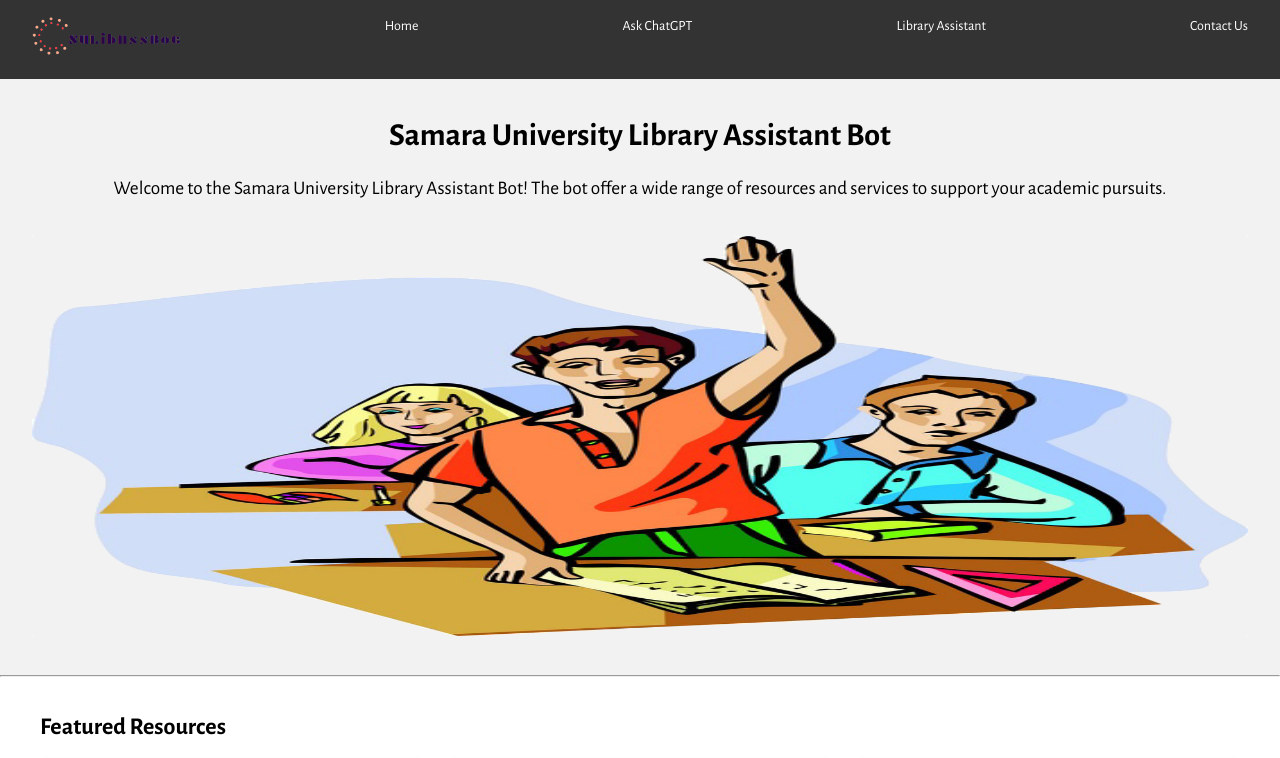
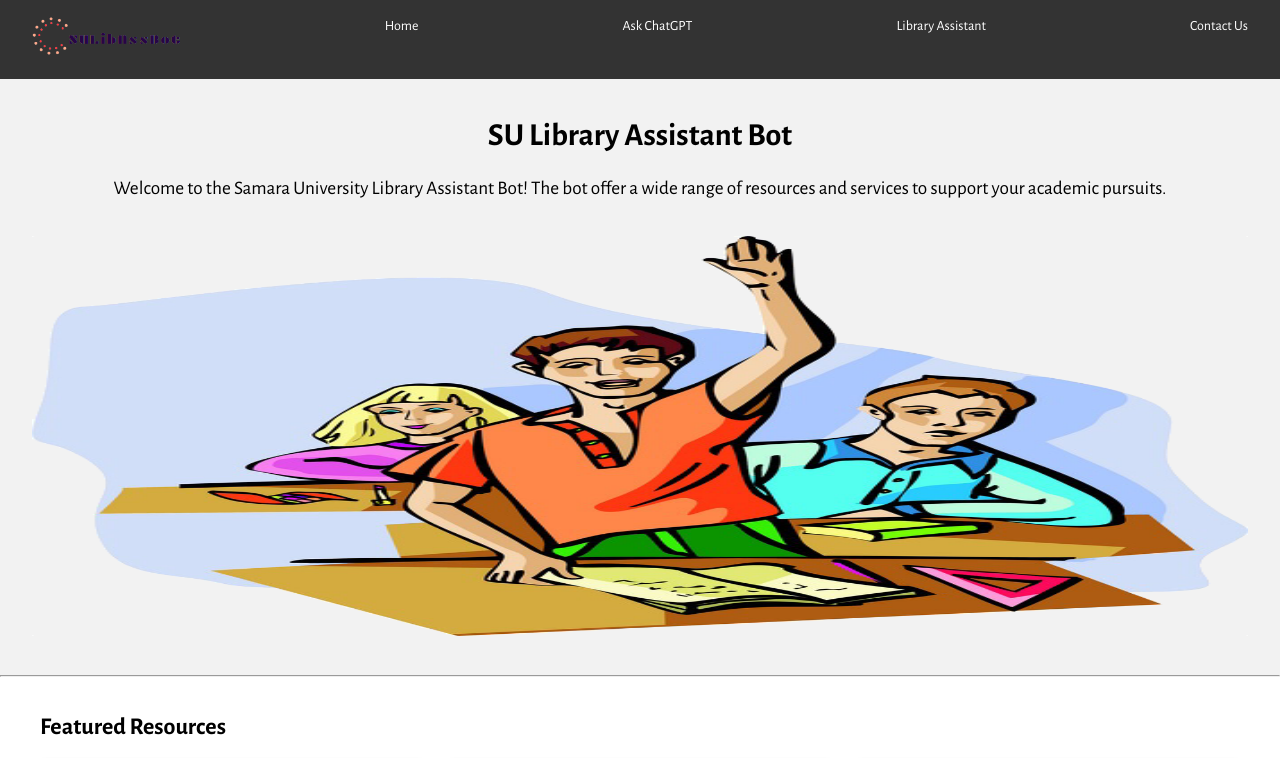
Before and after one commit to sulibassbot/sulibassbot, a website built with Vite: page client/index.html in a window 1280 px wide. Shown: the top 758 px of the page. Built offline with nearby package versions, Linux system fonts and the light colour scheme.

Commit message:
su updated

```diff
--- a/client/index.html
+++ b/client/index.html
@@ -18,7 +18,7 @@
       </ul>
     </nav>
     <header>
-      <h1>Samara University Library Assistant Bot</h1>
+      <h1>SU Library Assistant Bot</h1>
       <p>Welcome to the Samara University Library Assistant Bot! The bot offer a wide range of resources and services to support your academic pursuits.</p>
       <img src="./assets/students.PNG" alt="Students">
     </header>
```
